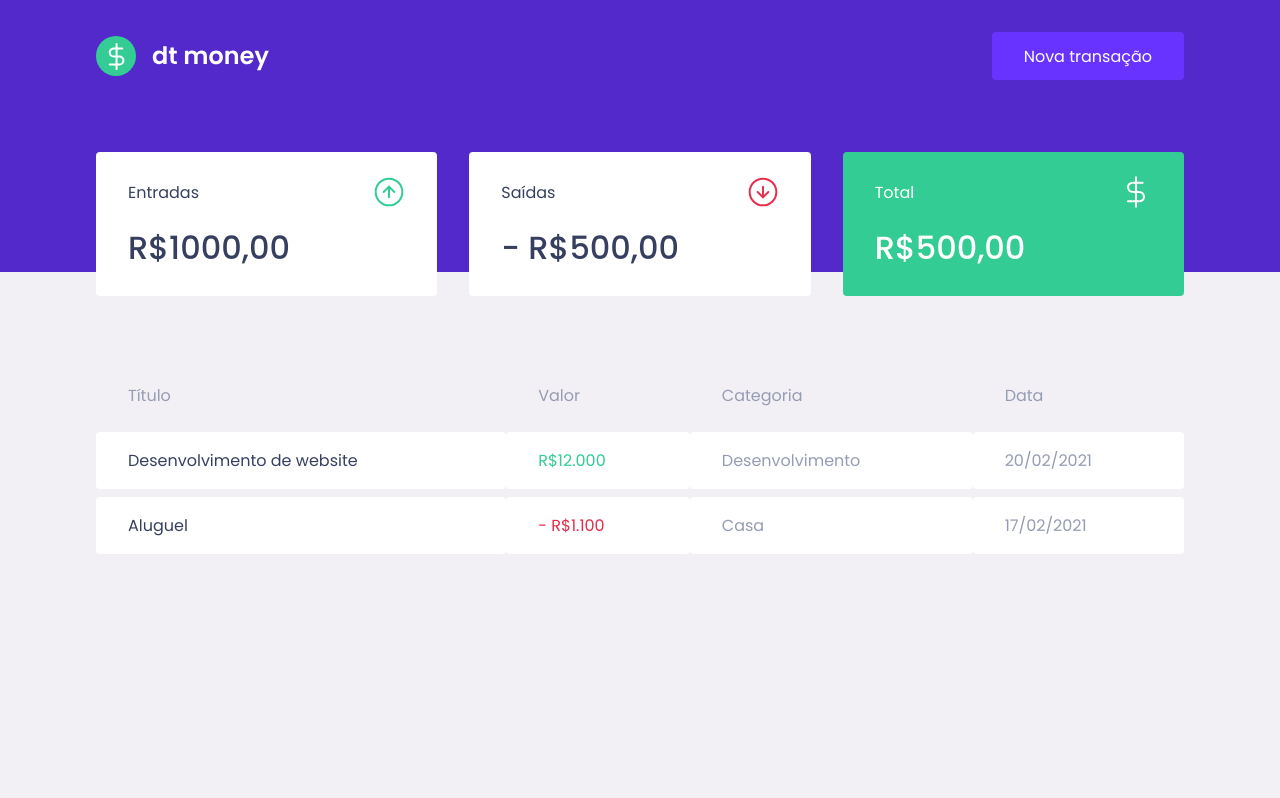
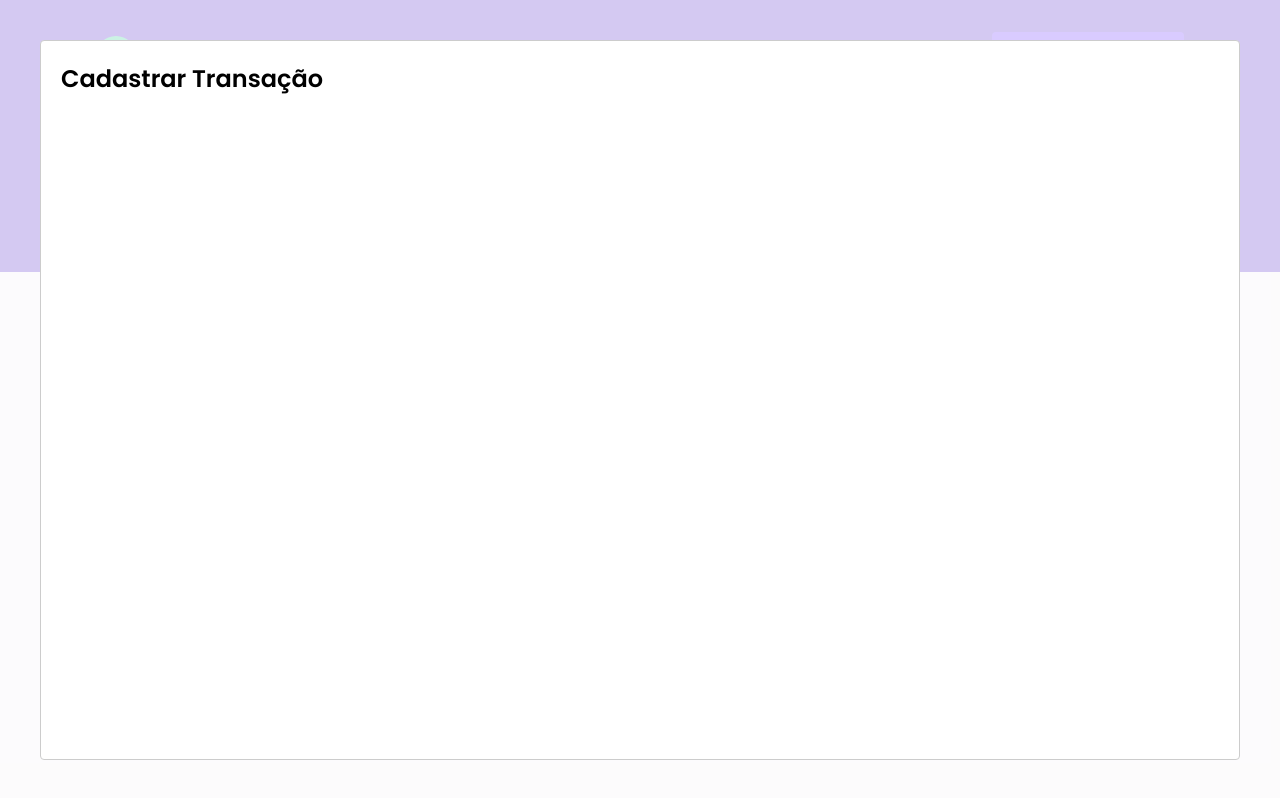
Before and after one commit to jamilzazu/dtmoney, a React (Create React App) app: page / in a window 1280 px wide. Both pictures are taken after a click on the button "Nova transação". Built offline with nearby package versions, Linux system fonts and the light colour scheme; no server answers; what miragejs would draw is missing.

Commit message:
feat: Configurando modal de criação

```diff
--- a/package.json
+++ b/package.json
@@ -7,6 +7,7 @@
     "miragejs": "^0.1.41",
     "react": "^17.0.2",
     "react-dom": "^17.0.2",
+    "react-modal": "^3.13.1",
     "react-scripts": "4.0.3",
     "styled-components": "^5.2.3",
     "web-vitals": "^1.0.1"
@@ -19,6 +20,7 @@
     "@types/node": "^12.0.0",
     "@types/react": "^17.0.0",
     "@types/react-dom": "^17.0.0",
+    "@types/react-modal": "^3.12.0",
     "@types/styled-components": "^5.1.9",
     "typescript": "^4.1.2"
   },
--- a/src/App.tsx
+++ b/src/App.tsx
@@ -1,12 +1,31 @@
+import Modal from 'react-modal';
+import { useState } from 'react';
+
 import { Dashboard } from "./componentes/Dashboard ";
 import { Header } from "./componentes/Header";
 import { GlobalStyle } from "./styles/global";
 
+Modal.setAppElement('#root');
+
 export function App() {
+  const [isNewTransactionModalOpen, setIsNewTransactionModalOpen] = useState(false);
+
+  function handleOpenNewTransctionModal() {
+    setIsNewTransactionModalOpen(true);
+  }
+
+  function handleCloseNewTransctionModal() {
+    setIsNewTransactionModalOpen(false);
+  }
+
   return (
     <>
-      <Header />
+      <Header onOpenNewTransitionModal={handleOpenNewTransctionModal} />
       <Dashboard />
+      <Modal isOpen={isNewTransactionModalOpen}
+        onRequestClose={handleCloseNewTransctionModal}>
+        <h2>Cadastrar Transação</h2>
+      </Modal>
       <GlobalStyle />
     </>
   );
--- a/src/componentes/Header/index.tsx
+++ b/src/componentes/Header/index.tsx
@@ -1,12 +1,18 @@
 import logoImg from '../../assets/logo.svg';
 import { Container, Content } from './styles';
 
-export function Header() {
+interface HeaderProps {
+  onOpenNewTransitionModal: () => void;
+}
+
+export function Header({ onOpenNewTransitionModal }: HeaderProps) {
   return (
     <Container>
       <Content>
         <img src={logoImg} alt="dtmoney" />
-        <button type="button">
+        <button
+          type="button"
+          onClick={onOpenNewTransitionModal}>
           Nova transação
         </button>
       </Content>
```
Also changed, not shown: 1 other file (tests, documents, lock files or other folders).
